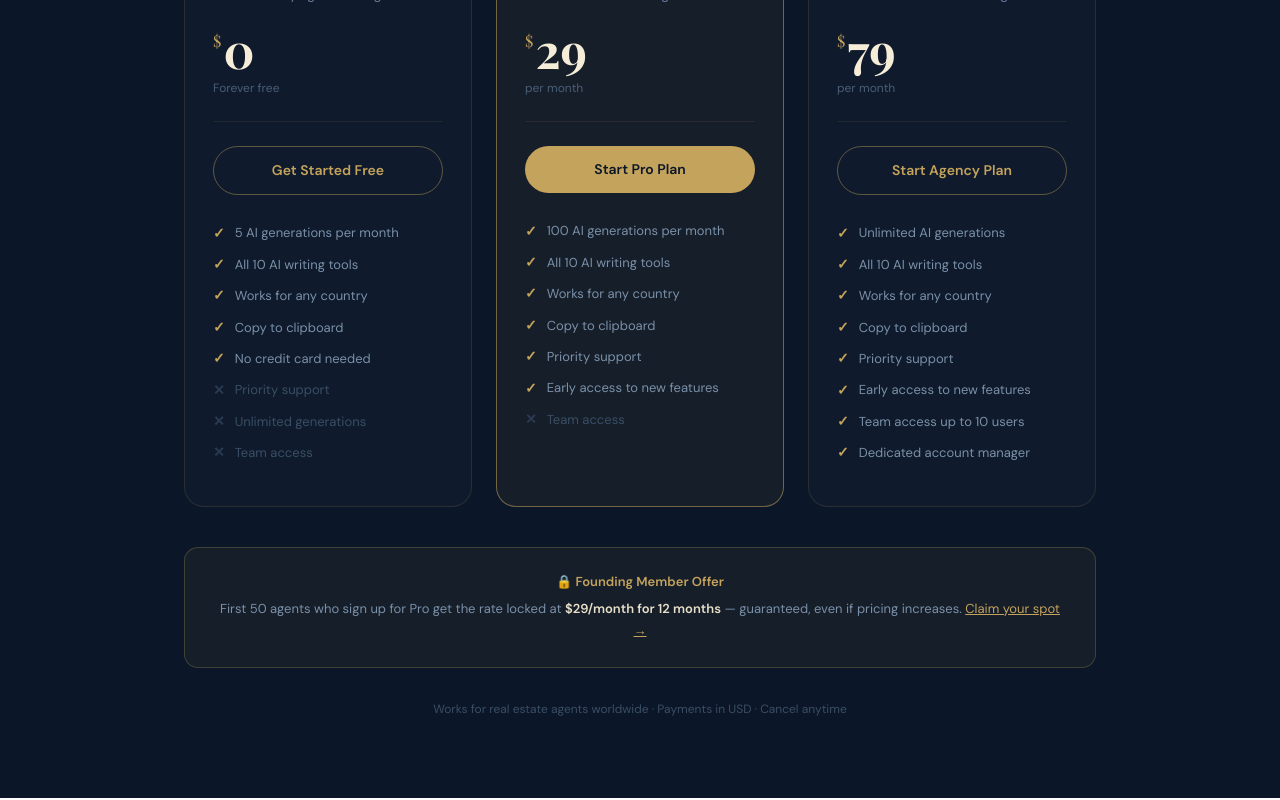
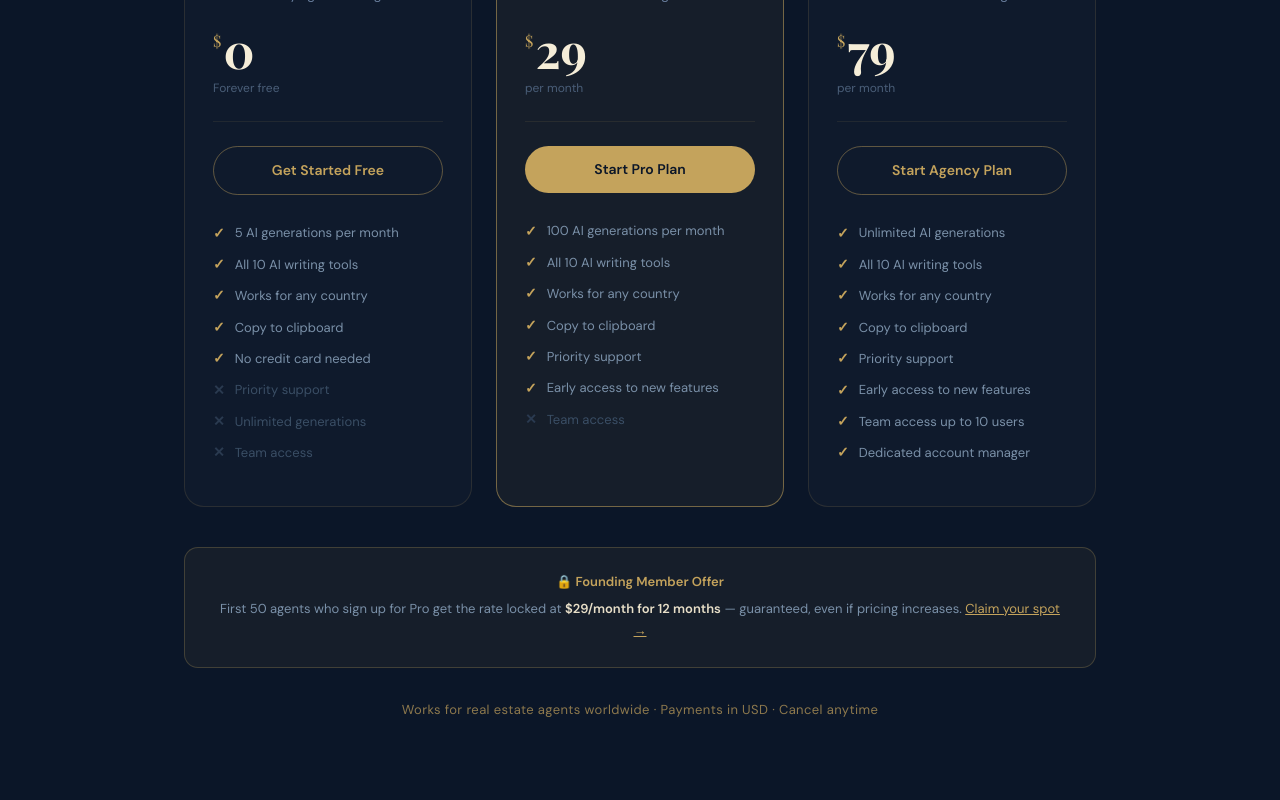
Before and after one commit to khancodewala/listingai, a Next.js app: page /pricing in a window 1280 px wide. Shown: the part 530-1330 px from the top of the page. Built offline with nearby package versions, Linux system fonts and the light colour scheme; no server answers.

Commit message:
Make pricing page footer note visible in muted gold

```diff
--- a/app/pricing/page.js
+++ b/app/pricing/page.js
@@ -344,16 +344,18 @@ export default function PricingPage() {
             🔒 Founding Member Offer
           </div>
           <div style={{ fontSize: "13px", color: "#7A90A8", lineHeight: 1.75 }}>
-            First 50 agents who sign up for Pro get the rate locked at{" "}
-            <strong style={{ color: "#E8DFC8" }}>$29/month for 12 months</strong> — guaranteed,
-            even if pricing increases. <Link href="/signup" style={{ color: "#C4A35C", textDecoration: "underline" }}>Claim your spot →</Link>
+            {"First 50 agents who sign up for Pro get the rate locked at "}
+            <strong style={{ color: "#E8DFC8" }}>$29/month for 12 months</strong>
+            {" — guaranteed, even if pricing increases. "}
+            <Link href="/signup" style={{ color: "#C4A35C", textDecoration: "underline" }}>Claim your spot →</Link>
           </div>
         </div>
 
         {/* ── FOOTER NOTE ── */}
         <p style={{
-          textAlign: "center", fontSize: "12px",
-          color: "#3A4E65", marginTop: "2rem",
+          textAlign: "center", fontSize: "13px",
+          color: "rgba(196,163,92,0.70)", marginTop: "2rem",
+          letterSpacing: "0.03em",
         }}>
           Works for real estate agents worldwide · Payments in USD · Cancel anytime
         </p>
```
